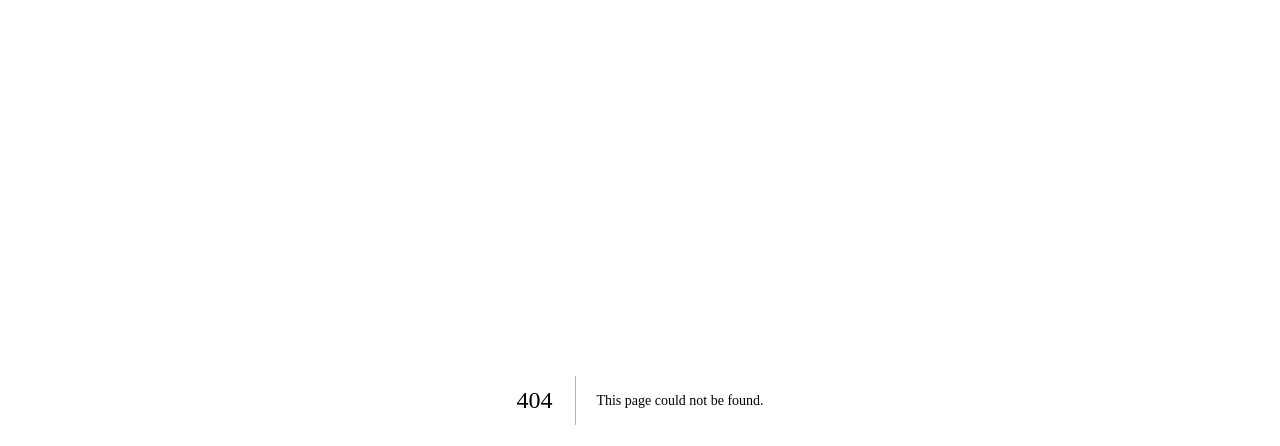
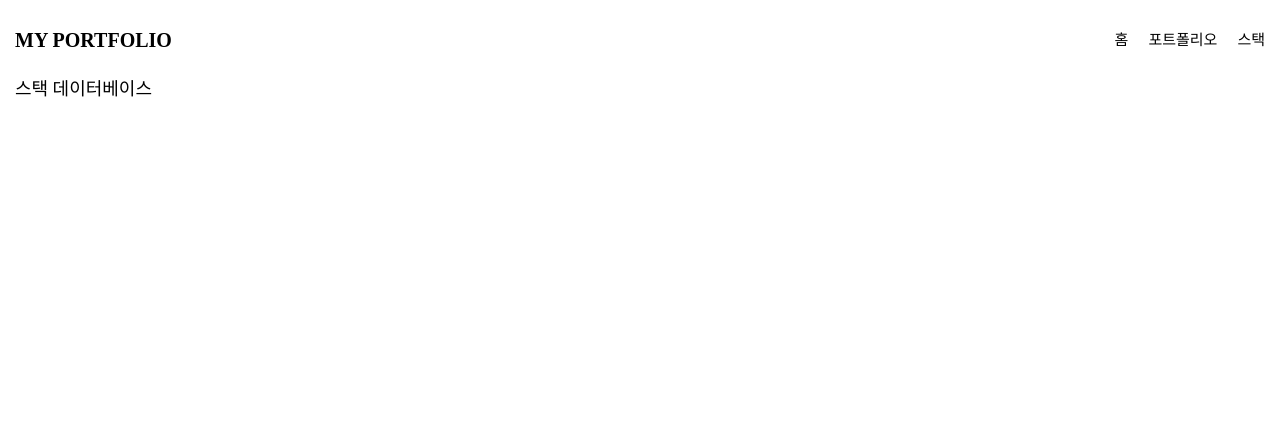
Before and after one commit to jiwooproity/next-portfolio-story, a Next.js app: page /mystack in a window 1280 px wide. Before the commit this address had no page. Shown: the top 446 px of the page. Built offline with nearby package versions, Linux system fonts and the light colour scheme; a web font is replaced by a local one.

Commit message:
add: 각 페이지에 대한 타이틀을 입력할 수 있는 타이틀 컴포넌트 추가
Layout 컴포넌트에 포함시켜 사용이 가능하며, 각 페이지에 대한 제목을 넣을 수 있음

```diff
--- a/components/common/Navbar.tsx
+++ b/components/common/Navbar.tsx
@@ -15,6 +15,9 @@ const Navbar = () => {
             <li className="navbar_list">
               <Link href="/portfolio">포트폴리오</Link>
             </li>
+            <li className="navbar_list">
+              <Link href="/mystack">스택</Link>
+            </li>
           </ul>
         </nav>
       </div>
--- /dev/null
+++ b/components/common/TitleBox.tsx
@@ -0,0 +1,13 @@
+interface TitleIF {
+  title: string | number;
+}
+
+const TitleBox = ({ title }: TitleIF) => {
+  return (
+    <div className="title-box">
+      <h1 className="title-text">{title}</h1>
+    </div>
+  );
+};
+
+export default TitleBox;
--- a/components/index.tsx
+++ b/components/index.tsx
@@ -5,7 +5,8 @@ import PortfolioBox from "./portfolio/PortfolioBox";
 import Layout from "./layout/Layout";
 import Navbar from "./common/Navbar";
 import Footer from "./common/Footer";
+import TitleBox from "./common/TitleBox";
 
-export { Layout, Navbar, Footer };
+export { Layout, Navbar, Footer, TitleBox };
 // Portfolio Page
 export { PortfolioBox, PortfolioLabel, PortfolioTag };
--- a/package.json
+++ b/package.json
@@ -4,7 +4,7 @@
   "homepage": "/home",
   "private": true,
   "scripts": {
-    "dev": "next dev -p 3001",
+    "dev": "next dev -p 3003",
     "build": "next build",
     "start": "next start",
     "lint": "next lint"
--- /dev/null
+++ b/pages/mystack.tsx
@@ -0,0 +1,13 @@
+import { Layout, TitleBox } from "@/components";
+
+const MyStack = () => {
+  return (
+    <>
+      <Layout center={false}>
+        <TitleBox title="스택 데이터베이스" />
+      </Layout>
+    </>
+  );
+};
+
+export default MyStack;
--- /dev/null
+++ b/styles/common/titlebox.scss
@@ -0,0 +1,10 @@
+.title-box {
+  width: 100%;
+  padding: 0px 0px 14px 0px;
+
+  .title-text {
+    font-size: 18px;
+    line-height: 18px;
+    font-weight: 400;
+  }
+}
--- a/styles/globals.scss
+++ b/styles/globals.scss
@@ -6,6 +6,7 @@
 @import "./common/container.scss";
 @import "./common/footer.scss";
 @import "./common/navbar.scss";
+@import "./common/titlebox.scss";
 
 :root,
 :root.light {
```
Also changed, not shown: pages/portfolio.tsx (+5 -2 lines).
